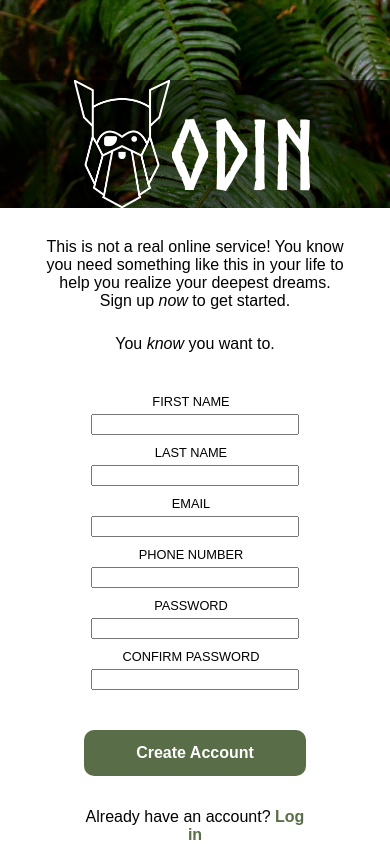
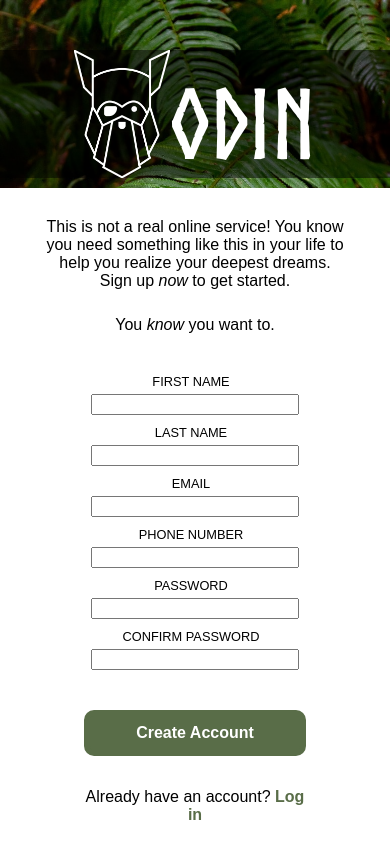
Before and after one commit to JonSaysHi/sign-up-form, a plain HTML site: page index.html in a window 390 px wide. Drawn offline with Linux system fonts and the light colour scheme.

Commit message:
Style: change the scaling of the sidebar/banner

```diff
--- a/index.html
+++ b/index.html
@@ -30,7 +30,6 @@
             <div class="first-name">
               <label for="first-name">FIRST NAME</label>
               <input type="text" name="first-name" id="first-name" required/>
-              <span></span>
             </div>
             <div class="last-name">
               <label for="last-name">LAST NAME</label>
--- a/style.css
+++ b/style.css
@@ -1,3 +1,7 @@
+:root {
+  --padding-left: 3rem;
+}
+
 html,
 body {
   width: 100%;
@@ -62,6 +66,7 @@ body {
   margin-top: 200px;
   background-color: rgba(0, 0, 0, 0.5);
 }
+
 span {
   margin-top: 20px;
 }
@@ -77,13 +82,21 @@ span {
   flex-direction: column;
   justify-content: center;
   gap: 2rem;
-  padding-left: 3rem;
-  padding-right: 3rem;
   width: 60vw;
+}
+
+form {
+  width: 100%;
+  padding-left: var(--padding-left);
+}
+
+#login {
+  padding-left: var(--padding-left);
 }
 
 .info {
   font-size: min(1.5rem, 3vw);
+  padding-left: var(--padding-left);
 }
 
 .info div:first-child {
@@ -153,7 +166,7 @@ a:hover {
   margin-bottom: 20px;
 }
 
-@media (max-width: 850px) {
+@media (max-width: 885px) {
   body {
     display: flex;
     flex-direction: column;
@@ -162,13 +175,15 @@ a:hover {
 
   #container-left {
     width: 100vw;
-    height: 100vh;
+    height: 250px;
     margin-bottom: 30px;
     background-image: cover;
+    display: flex;
+    align-items: center;
   }
 
   #odin {
-    margin-top: 80px;
+    margin-top: 10%;
     width: 100%;
   }
 
@@ -181,6 +196,8 @@ a:hover {
     grid-template-areas:
       "firstname lastname email"
       "phonenumber password confirmpassword";
+    justify-content: center;
+    width: 100vw;
   }
 
   input,
@@ -188,6 +205,16 @@ a:hover {
     width: 200px;
     margin-left: 10px;
     margin-right: 10px;
+  }
+
+  form {
+    width: 100vw;
+    padding: 0;
+  }
+
+  #login {
+    font-size: 1rem;
+    padding: 0;
   }
 }
 
@@ -197,12 +224,12 @@ a:hover {
       "firstname lastname"
       "email phonenumber"
       "password confirmpassword";
-    width: 40%;
   }
 
   .info {
     font-size: max(1rem, 3vw);
     width: 300px;
+    padding: 0;
   }
 
   button {
```
